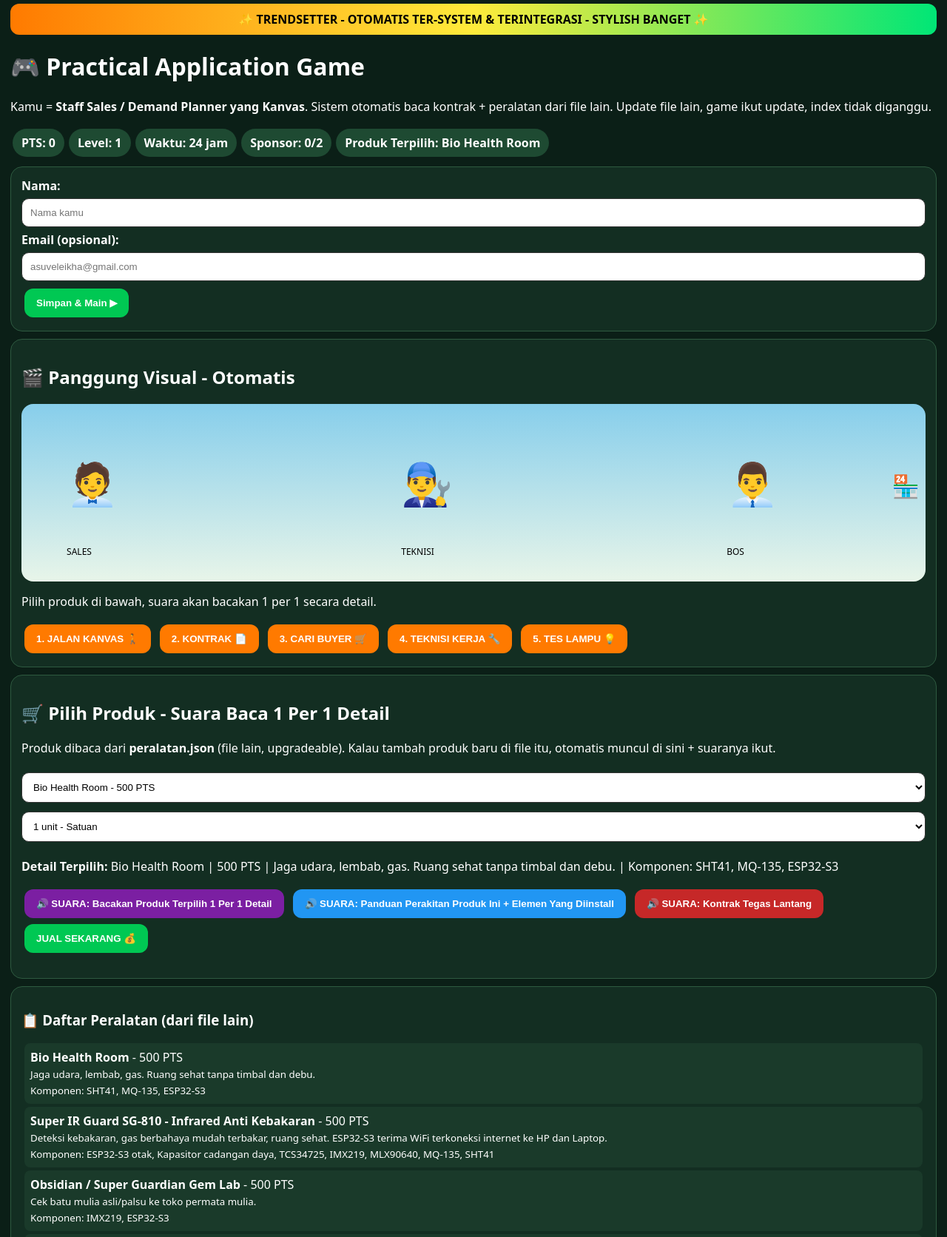
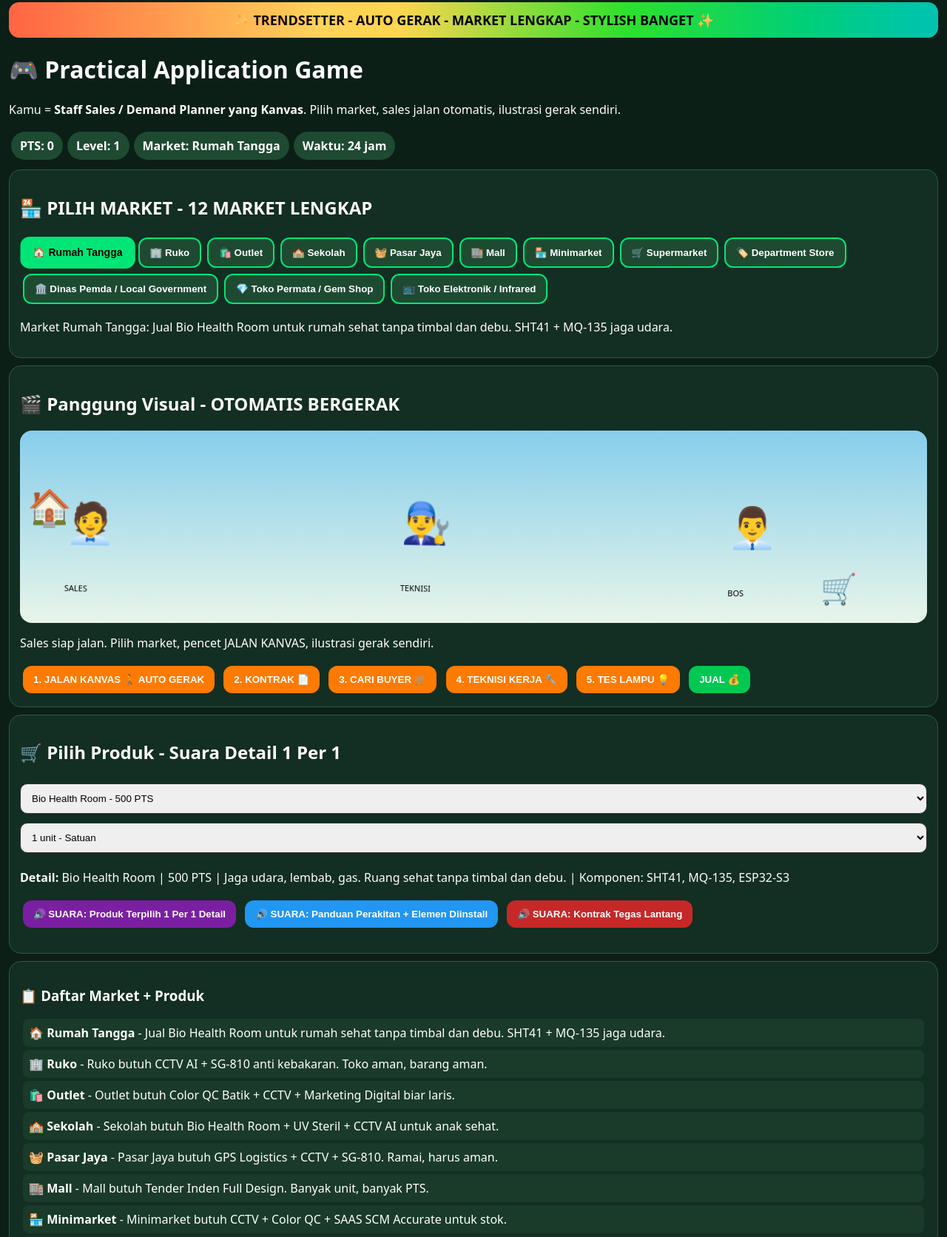
Before and after one commit to asuveleikha-ai/practical_aplication_super.ir.bio.secure-tools, a plain HTML site: page index.html in a window 1280 px wide. Shown: the part 9-1681 px from the top of the page at 74% size. Drawn offline with Linux system fonts and the light colour scheme.

Commit message:
Add files via upload

```diff
--- a/index.html
+++ b/index.html
@@ -1,66 +1,82 @@
 <!DOCTYPE html>
 <html lang="id"><head><meta charset="UTF-8"><meta name="viewport" content="width=device-width,initial-scale=1">
-<title>Practical Application Game - Auto System Terintegrasi</title>
+<title>Practical Application Game - Market Lengkap Auto Gerak</title>
 <style>
-*{box-sizing:border-box}body{margin:0;font-family:system-ui,Arial;background:#0b1f17;color:#fff;padding:14px}
+*{box-sizing:border-box}body{margin:0;font-family:system-ui,Arial;background:#0b1f17;color:#fff;padding:12px}
+.trend{background:linear-gradient(90deg,#ff7a00,#ffeb3b,#00e676,#00b0ff);color:#000;padding:12px;border-radius:14px;font-weight:900;text-align:center;font-size:18px;animation:pelangi 3s infinite}
+@keyframes pelangi{0%{filter:hue-rotate(0deg)}100%{filter:hue-rotate(360deg)}}
 .card{background:#132e22;border:1px solid #2e5a40;border-radius:16px;padding:14px;margin:10px 0}
-button{background:#ff7a00;color:#fff;border:0;padding:12px 16px;border-radius:12px;font-weight:800;cursor:pointer;margin:4px}
-button.green{background:#00c853}button.blue{background:#2196f3}button.purple{background:#7b1fa2}button.red{background:#c62828}
-input,select{width:100%;padding:11px;border-radius:10px;border:1px solid #333;margin:6px 0;background:#fff;color:#000}
+button{border:0;padding:11px 14px;border-radius:12px;font-weight:800;cursor:pointer;margin:4px;background:#ff7a00;color:#fff}
+button.green{background:#00c853}button.blue{background:#2196f3}button.purple{background:#7b1fa2}button.red{background:#c62828}button.market{background:#1e4a32;border:2px solid #00e676;color:#fff}
+button.market.active{background:#00e676;color:#000;transform:scale(1.05)}
+select,input{width:100%;padding:11px;border-radius:10px;border:1px solid #333;margin:6px 0}
 .pill{background:#1e4a32;padding:8px 12px;border-radius:999px;font-weight:700;display:inline-block;margin:3px}
-.stage{background:linear-gradient(180deg,#87CEEB,#e8f5e9);color:#000;border-radius:16px;padding:16px;min-height:240px;position:relative;overflow:hidden}
-.actor{font-size:56px;position:absolute;transition:left 1s;bottom:20px}.bubble{background:#fff;color:#000;padding:8px 10px;border-radius:12px;max-width:260px;font-size:13px;position:absolute;top:10px;display:none}
-.beam{position:absolute;top:30px;left:50%;width:180px;height:14px;background:#ffeb3b;box-shadow:0 0 24px #ffeb3b;display:none;transform:rotate(15deg)}
-.trend{background:linear-gradient(90deg,#ff7a00,#ffeb3b,#00e676);color:#000;padding:10px;border-radius:12px;font-weight:800;text-align:center}
+.stage{background:linear-gradient(180deg,#87CEEB,#e8f5e9);color:#000;border-radius:16px;padding:16px;min-height:260px;position:relative;overflow:hidden;transition:background 0.8s}
+.actor{font-size:54px;position:absolute;bottom:20px;transition:left 1.2s ease}
+@keyframes jalan{0%,100%{transform:translateY(0) rotate(-2deg)}50%{transform:translateY(-8px) rotate(2deg)}}
+@keyframes kedip{0%,100%{opacity:1}50%{opacity:0.3}}
+.gerak{animation:jalan 0.8s infinite}
+.lampu{font-size:50px;position:absolute;top:10px;right:10px;animation:kedip 0.7s infinite}
+.bubble{background:#fff;color:#000;padding:8px 10px;border-radius:12px;max-width:260px;font-size:13px;position:absolute;top:8px;display:none}
+.beam{position:absolute;top:40px;left:45%;width:180px;height:14px;background:#ffeb3b;box-shadow:0 0 28px #ffeb3b;display:none;transform:rotate(15deg)}
 </style></head><body>
-<div class="trend">✨ TRENDSETTER - OTOMATIS TER-SYSTEM & TERINTEGRASI - STYLISH BANGET ✨</div>
+<div class="trend">✨ TRENDSETTER - AUTO GERAK - MARKET LENGKAP - STYLISH BANGET ✨</div>
 <h1>🎮 Practical Application Game</h1>
-<p>Kamu = <b>Staff Sales / Demand Planner yang Kanvas</b>. Sistem otomatis baca kontrak + peralatan dari file lain. Update file lain, game ikut update, index tidak diganggu.</p>
-<div><span class="pill">PTS: <span id="pts">0</span></span><span class="pill">Level: <span id="level">1</span></span><span class="pill">Waktu: <span id="time">24</span> jam</span><span class="pill">Sponsor: <span id="sponsor">0</span>/2</span><span class="pill">Produk Terpilih: <span id="prodName">-</span></span></div>
+<p>Kamu = <b>Staff Sales / Demand Planner yang Kanvas</b>. Pilih market, sales jalan otomatis, ilustrasi gerak sendiri.</p>
+<div><span class="pill">PTS: <span id="pts">0</span></span><span class="pill">Level: <span id="level">1</span></span><span class="pill">Market: <span id="marketName">Rumah Tangga</span></span><span class="pill">Waktu: <span id="time">24</span> jam</span></div>
 
-<div class="card">
-<b>Nama:</b> <input id="nama" placeholder="Nama kamu">
-<b>Email (opsional):</b> <input id="email" placeholder="asuveleikha@gmail.com">
-<button class="green" onclick="document.getElementById('regMsg').innerText='Siap! Selamat main.'">Simpan & Main ▶</button> <span id="regMsg"></span>
+<div class="card"><h2>🏪 PILIH MARKET - 12 MARKET LENGKAP</h2>
+<div id="marketBtns"></div>
+<p id="marketDesc">Market Rumah Tangga: Jual Bio Health Room untuk rumah sehat tanpa timbal dan debu.</p>
 </div>
 
-<div class="card">
-<h2>🎬 Panggung Visual - Otomatis</h2>
+<div class="card"><h2>🎬 Panggung Visual - OTOMATIS BERGERAK</h2>
 <div class="stage" id="stage">
-<div class="bubble" id="bSales">Halo Bos!</div><div class="bubble" id="bBoss" style="right:10px">DEAL!</div><div class="bubble" id="bTek" style="left:38%">Siap Bos!</div>
-<div class="beam" id="beam"></div>
-<div class="actor" id="sales" style="left:5%">🧑‍💼<br><small style="font-size:12px">SALES</small></div>
-<div class="actor" id="tek" style="left:42%">👨‍🔧<br><small style="font-size:12px">TEKNISI</small></div>
-<div class="actor" id="boss" style="left:78%">👨‍💼<br><small style="font-size:12px">BOS</small></div>
-<div style="position:absolute;right:8px;top:90px;font-size:30px">🏪</div>
+<div class="bubble" id="bSales">Halo Bos!</div><div class="bubble" id="bBoss" style="right:8px">DEAL!</div>
+<div id="beam" class="beam"></div><div id="lampu" class="lampu" style="display:none">💡✨</div>
+<div class="actor gerak" id="sales" style="left:5%">🧑‍💼<br><small style="font-size:11px">SALES</small></div>
+<div class="actor gerak" id="tek" style="left:42%">👨‍🔧<br><small style="font-size:11px">TEKNISI</small></div>
+<div class="actor" id="boss" style="left:78%">👨‍💼<br><small style="font-size:11px">BOS</small></div>
+<div class="actor" id="buyer" style="left:90%;font-size:40px">🛒</div>
+<div id="marketEmoji" style="position:absolute;left:10px;top:70px;font-size:48px">🏠</div>
 </div>
-<p id="story">Pilih produk di bawah, suara akan bacakan 1 per 1 secara detail.</p>
-<button onclick="jalan()">1. JALAN KANVAS 🚶</button>
+<p id="story">Sales siap jalan. Pilih market, pencet JALAN KANVAS, ilustrasi gerak sendiri.</p>
+<button onclick="jalan()">1. JALAN KANVAS 🚶 AUTO GERAK</button>
 <button onclick="kontrak()">2. KONTRAK 📄</button>
 <button onclick="cariBuyer()">3. CARI BUYER 🛒</button>
 <button onclick="rakit()">4. TEKNISI KERJA 🔧</button>
 <button onclick="tesLampu()">5. TES LAMPU 💡</button>
+<button class="green" onclick="jual()">JUAL 💰</button>
 </div>
 
-<div class="card">
-<h2>🛒 Pilih Produk - Suara Baca 1 Per 1 Detail</h2>
-<p class="small">Produk dibaca dari <b>peralatan.json</b> (file lain, upgradeable). Kalau tambah produk baru di file itu, otomatis muncul di sini + suaranya ikut.</p>
+<div class="card"><h2>🛒 Pilih Produk - Suara Detail 1 Per 1</h2>
 <select id="produk" onchange="pilihProduk()"></select>
 <select id="qty"><option value="1">1 unit - Satuan</option><option value="5">5 unit</option><option value="10">10 unit</option><option value="100">TENDER 100 unit - INDENT FULL DESIGN</option></select>
-<p><b>Detail Terpilih:</b> <span id="detail"></span></p>
-<button class="purple" onclick="suaraProduk()">🔊 SUARA: Bacakan Produk Terpilih 1 Per 1 Detail</button>
-<button class="blue" onclick="suaraPanduanProduk()">🔊 SUARA: Panduan Perakitan Produk Ini + Elemen Yang Diinstall</button>
+<p><b>Detail:</b> <span id="detail"></span></p>
+<button class="purple" onclick="suaraProduk()">🔊 SUARA: Produk Terpilih 1 Per 1 Detail</button>
+<button class="blue" onclick="suaraPanduan()">🔊 SUARA: Panduan Perakitan + Elemen Diinstall</button>
 <button class="red" onclick="suaraKontrak()">🔊 SUARA: Kontrak Tegas Lantang</button>
-<button class="green" onclick="jual()">JUAL SEKARANG 💰</button>
 <p id="jualMsg"></p>
 </div>
 
-<div class="card"><h3>📋 Daftar Peralatan (dari file lain)</h3><div id="list"></div>
-<p class="small">Cara update: Edit file <b>peralatan.json</b> di GitHub, upload lagi. Jangan edit index.html ini. Game otomatis baca file baru. Kalau file tidak ketemu (offline), pakai daftar cadangan di dalam game.</p>
-</div>
+<div class="card"><h3>📋 Daftar Market + Produk</h3><div id="list"></div><p><small>Update produk dari file lain <b>peralatan.json</b> - upgradeable, index tidak diganggu. Market sudah lengkap di file ini.</small></p></div>
 
 <script>
-let pts=0,level=1,time=24,sponsor=0,hasKontrak=false,hasBuyer=false;
+let pts=0,level=1,time=24,curMarket=0,hasKontrak=false,hasBuyer=false;
+let MARKETS=[
+{nama:"Rumah Tangga",emoji:"🏠",warna:"linear-gradient(180deg,#87CEEB,#e8f5e9)",desc:"Jual Bio Health Room untuk rumah sehat tanpa timbal dan debu. SHT41 + MQ-135 jaga udara."},
+{nama:"Ruko",emoji:"🏢",warna:"linear-gradient(180deg,#FFD54F,#FFF8E1)",desc:"Ruko butuh CCTV AI + SG-810 anti kebakaran. Toko aman, barang aman."},
+{nama:"Outlet",emoji:"🛍️",warna:"linear-gradient(180deg,#F48FB1,#FCE4EC)",desc:"Outlet butuh Color QC Batik + CCTV + Marketing Digital biar laris."},
+{nama:"Sekolah",emoji:"🏫",warna:"linear-gradient(180deg,#81D4FA,#E1F5FE)",desc:"Sekolah butuh Bio Health Room + UV Steril + CCTV AI untuk anak sehat."},
+{nama:"Pasar Jaya",emoji:"🧺",warna:"linear-gradient(180deg,#A5D6A7,#E8F5E9)",desc:"Pasar Jaya butuh GPS Logistics + CCTV + SG-810. Ramai, harus aman."},
+{nama:"Mall",emoji:"🏬",warna:"linear-gradient(180deg,#CE93D8,#F3E5F5)",desc:"Mall butuh Tender Inden Full Design. Banyak unit, banyak PTS."},
+{nama:"Minimarket",emoji:"🏪",warna:"linear-gradient(180deg,#FFCC80,#FFF3E0)",desc:"Minimarket butuh CCTV + Color QC + SAAS SCM Accurate untuk stok."},
+{nama:"Supermarket",emoji:"🛒",warna:"linear-gradient(180deg,#90CAF9,#E3F2FD)",desc:"Supermarket butuh GPS + SAAS SCM + CCTV. Stok rapi, untung besar."},
+{nama:"Department Store",emoji:"🏷️",warna:"linear-gradient(180deg,#FFAB91,#FBE9E7)",desc:"Department Store butuh Tender Full Design + Marketing Digital."},
+{nama:"Dinas Pemda / Local Government",emoji:"🏛️",warna:"linear-gradient(180deg,#B0BEC5,#ECEFF1)",desc:"Dinas Pemda butuh Tender Resmi. Kontrak besar, PTS besar."},
+{nama:"Toko Permata / Gem Shop",emoji:"💎",warna:"linear-gradient(180deg,#B2DFDB,#E0F2F1)",desc:"Toko Permata butuh Obsidian Gem Lab. Cek batu asli atau palsu."},
+{nama:"Toko Elektronik / Infrared",emoji:"📺",warna:"linear-gradient(180deg,#FFF59D,#FFFDE7)",desc:"Toko Elektronik butuh semua alat infrared. Bos Sponsor ada di sini."}
+];
 let DATA=[
 {nama:"Bio Health Room",komponen:["SHT41","MQ-135","ESP32-S3"],fungsi:"Jaga udara, lembab, gas. Ruang sehat tanpa timbal dan debu.",pts:701},
 {nama:"Super IR Guard SG-810 - Infrared Anti Kebakaran",komponen:["ESP32-S3 otak","Kapasitor cadangan daya","TCS34725","IMX219","MLX90640","MQ-135","SHT41"],fungsi:"Deteksi kebakaran, gas berbahaya mudah terbakar. ESP32-S3 terima WiFi ke HP dan Laptop.",pts:1956},
@@ -70,51 +86,30 @@ let DATA=[
 {nama:"GPS Logistics",komponen:["ESP32-S3","GPS"],fungsi:"Lacak kurir dan barang.",pts:450},
 {nama:"SAAS SCM Accurate",komponen:["Aplikasi"],fungsi:"Catat stok, order, uang, demand planner.",pts:500},
 {nama:"Sistem Marketing Digital",komponen:["Aplikasi"],fungsi:"Posting, chat, Google Search, promosi produk Bos.",pts:600},
-{nama:"UV Steril + Fogging",komponen:["UV LED 365nm","MOSFET AO3400","Photodiode S1226","Relay Omron"],fungsi:"Steril ruangan, bunuh jamur.",pts:380},
-{nama:"Lampu Senter Demo",komponen:["ESP32-S3","LED","Tombol ON"],fungsi:"Contoh nyata: tombol ON ditekan, cahaya memancar.",pts:100}
+{nama:"UV Steril + Fogging",komponen:["UV LED 365nm","MOSFET AO3400","Photodiode S1226","Relay Omron"],fungsi:"Steril ruangan, bunuh jamur.",pts:380}
 ];
-async function loadData(){
-  try{let r=await fetch('peralatan.json');if(r.ok){let j=await r.json();if(j.peralatan&&j.peralatan.length){DATA=j.peralatan.map(p=>({nama:p.nama,komponen:p.komponen||[],fungsi:p.fungsi||'',pts:p.pts||500}));}}}
-  catch(e){}
-  render();
+function renderMarkets(){
+  let d=document.getElementById('marketBtns');d.innerHTML=MARKETS.map((m,i)=>`<button class="market ${i===curMarket?'active':''}" onclick="pilihMarket(${i})">${m.emoji} ${m.nama}</button>`).join('');
+  let m=MARKETS[curMarket];document.getElementById('marketName').innerText=m.nama;document.getElementById('marketDesc').innerText='Market '+m.nama+': '+m.desc;
+  document.getElementById('marketEmoji').innerText=m.emoji;document.getElementById('stage').style.background=m.warna;
+  document.getElementById('list').innerHTML=MARKETS.map(x=>`<div style="background:#1a3a2a;padding:8px;border-radius:8px;margin:4px">${x.emoji} <b>${x.nama}</b> - ${x.desc}</div>`).join('')+DATA.map(p=>`<div style="background:#2a1a3a;padding:8px;border-radius:8px;margin:4px"><b>${p.nama}</b> - ${p.pts} PTS - ${p.fungsi}</div>`).join('');
 }
-function render(){
-  let sel=document.getElementById('produk');sel.innerHTML='';
-  DATA.forEach(p=>{let o=document.createElement('option');o.text=p.nama+' - '+p.pts+' PTS';sel.add(o)});
-  let l=document.getElementById('list');l.innerHTML=DATA.map(p=>`<div style="background:#1a3a2a;padding:8px;border-radius:8px;margin:4px"><b>${p.nama}</b> - ${p.pts} PTS<br><small>${p.fungsi}<br>Komponen: ${p.komponen.join(', ')}</small></div>`).join('');
-  pilihProduk();
-}
-function upd(){document.getElementById('pts').innerText=pts;document.getElementById('level').innerText=level;document.getElementById('time').innerText=time;document.getElementById('sponsor').innerText=sponsor;}
+function pilihMarket(i){curMarket=i;renderMarkets();let m=MARKETS[i];speak(`Market terpilih! ${m.nama}! ${m.desc}`);document.getElementById('story').innerText='Market: '+m.nama+' - '+m.desc;}
+function renderProduk(){let s=document.getElementById('produk');s.innerHTML='';DATA.forEach(p=>{let o=document.createElement('option');o.text=p.nama+' - '+p.pts+' PTS';s.add(o)});pilihProduk();}
+function cur(){return DATA[document.getElementById('produk').selectedIndex]||DATA[0];}
+function pilihProduk(){let p=cur();document.getElementById('detail').innerText=p.nama+' | '+p.pts+' PTS | '+p.fungsi+' | Komponen: '+p.komponen.join(', ');}
 function speak(t,lantang=false){try{speechSynthesis.cancel();let u=new SpeechSynthesisUtterance(t);u.lang='id-ID';u.rate=0.92;u.volume=lantang?1:0.95;let vs=speechSynthesis.getVoices();let v=vs.find(x=>x.lang&&x.lang.toLowerCase().startsWith('id'))||vs[0];if(v)u.voice=v;speechSynthesis.speak(u);}catch(e){}}
-function cur(){return DATA[document.getElementById('produk').selectedIndex]||DATA[0];}
-function pilihProduk(){let p=cur();document.getElementById('prodName').innerText=p.nama;document.getElementById('detail').innerText=p.nama+' | '+p.pts+' PTS | '+p.fungsi+' | Komponen: '+p.komponen.join(', ');}
-function suaraProduk(){
-  let p=cur();let q=document.getElementById('qty').value;
-  let teks=`Produk terpilih! Satu! ${p.nama}! Harga ${p.pts} PTS! Jumlah ${q} unit! Fungsi: ${p.fungsi} Komponen yang harus diinstall, satu per satu: `+p.komponen.map((c,i)=>`${i+1}. ${c}`).join(', ')+`. Total PTS: ${p.pts*q} PTS!`;
-  document.getElementById('story').innerText=teks; speak(teks);
-  if(q>1) speak(`Pembelian dalam jumlah banyak! ${q} unit! Semua varian ${p.nama} akan dirakit satu per satu!`);
-}
-function suaraPanduanProduk(){
-  let p=cur();
-  let teks=`Panduan perakitan ${p.nama}! Langkah satu! Siapkan komponen: `+p.komponen.join(', ')+`. Langkah dua! Pasang satu per satu sesuai desain! Langkah tiga! Sambungkan dengan kapasitor dan dioda untuk cadangkan daya! Langkah empat! Sambungkan WiFi ESP32-S3 ke HP dan Laptop! Langkah lima! Tes! Tekan tombol ON! Lampu menyala! Cahaya memancar! Sensor mendeteksi! Peralatan aktif berfungsi setelah terinstall dengan benar!`;
-  // Special for SG-810
-  if(p.nama.includes('SG-810')||p.nama.includes('Infrared')) teks=`Panduan perakitan Infrared Anti Kebakaran! ESP32-S3 sebagai otak, menerima WiFi terkoneksi via internet ke HP dan Laptop! Gunakan kapasitor untuk mencadangkan daya agar TCS34725 dan IMX219 berfungsi dengan baik! TCS34725 dan IMX219 mendeteksi kebakaran, gas berbahaya mudah terbakar! SHT41 dan MQ-135 mendeteksi ruang sehat tanpa timbal dan debu! Tekan tombol ON! Lampu menyala! Cahaya memancar! Installasi benar! Aktif berfungsi!`;
-  document.getElementById('story').innerText=teks; speak(teks,true);
-}
-function suaraKontrak(){speak('Perhatian! Kontrak resmi! Bos Sponsor setuju! Sales Demand Planner dapat upah PTS per transaksi! Teknisi merakit! Peralatan kita: '+DATA.map(p=>p.nama).join(', ')+'. Semua harus dipasang dengan benar, aktif berfungsi!',true);}
-function jalan(){document.getElementById('sales').style.left='62%';speak('Sales jalan! Kanvas ke toko! Menuju Bos Sponsor!');}
-function kontrak(){hasKontrak=true;sponsor=1;suaraKontrak();}
-function cariBuyer(){hasBuyer=true;speak('Buyer datang! Saya mau pesan! Nota Order dibuat! Satuan, lebih dari satu unit, atau Tender Inden Full Design!');}
-function rakit(){if(!hasBuyer){speak('Belum ada buyer, cari buyer dulu.');return;}suaraPanduanProduk();}
-function tesLampu(){let b=document.getElementById('beam');b.style.display=b.style.display==='block'?'none':'block';speak('Tes lampu! Tombol ON ditekan! Lampu menyala! Cahaya memancar! Installasi benar! Aktif berfungsi!');}
-function jual(){
-  if(!hasKontrak){speak('Buat kontrak dulu, jalan ke toko dulu.');return;}
-  let p=cur();let q=parseInt(document.getElementById('qty').value);
-  let total=p.pts*q + (q>=100?2000+500+600:1100);
-  let deal=Math.random()<0.6; if(!deal){time--;document.getElementById('jualMsg').innerText='Kecewa... Buyer belum setuju. Waktu -1 jam.';speak('Kecewa, buyer belum setuju. Waktu berkurang satu jam. Cari lagi.');upd();return;}
-  pts+=total;level++;document.getElementById('jualMsg').innerText=`Berhasil! +${total} PTS. ${p.nama} terpasang, aktif berfungsi!`;
-  speak(`Berhasil! Transaksi! ${p.nama} terjual ${q} unit! Total ${total} PTS! Peralatan terpasang, aktif berfungsi!`);
-  upd();
-}
-loadData(); upd();
+function suaraProduk(){let p=cur();let q=document.getElementById('qty').value;let teks=`Produk terpilih! ${p.nama}! Harga ${p.pts} PTS! Jumlah ${q} unit! Market ${MARKETS[curMarket].nama}! Fungsi: ${p.fungsi} Komponen satu per satu: `+p.komponen.map((c,i)=>`${i+1}. ${c}`).join(', ')+`. Total ${p.pts*q} PTS!`;document.getElementById('story').innerText=teks;speak(teks);}
+function suaraPanduan(){let p=cur();let teks=`Panduan perakitan ${p.nama}! Siapkan: `+p.komponen.join(', ')+`. Pasang satu per satu! Sambungkan kapasitor dan dioda untuk cadangkan daya! Sambungkan WiFi ESP32-S3 ke HP dan Laptop! Tes! Tekan ON! Lampu menyala! Cahaya memancar! Aktif berfungsi!`;if(p.nama.includes('SG-810'))teks=`Panduan SG-810! ESP32-S3 sebagai otak, menerima WiFi terkoneksi via internet ke HP dan Laptop! Gunakan kapasitor untuk mencadangkan daya agar TCS34725 dan IMX219 berfungsi dengan baik! TCS34725 dan IMX219 mendeteksi kebakaran, gas berbahaya mudah terbakar! SHT41 dan MQ-135 mendeteksi ruang sehat tanpa timbal dan debu! Tekan ON! Lampu menyala! Cahaya memancar! Installasi benar! Aktif berfungsi!`;document.getElementById('story').innerText=teks;speak(teks,true);}
+function suaraKontrak(){speak('Perhatian! Kontrak resmi! Bos Sponsor setuju! Sales dapat PTS! Teknisi merakit! Peralatan kita: '+DATA.map(p=>p.nama).join(', ')+'. Semua harus dipasang benar, aktif berfungsi!',true);}
+function jalan(){let s=document.getElementById('sales');let pos=5;let iv=setInterval(()=>{pos+=8;if(pos>60){clearInterval(iv);speak('Sales sampai! Tatap muka dengan Bos di market '+MARKETS[curMarket].nama);}s.style.left=pos+'%';},300);speak('Sales jalan! Kanvas ke market '+MARKETS[curMarket].nama+'!');}
+function kontrak(){hasKontrak=true;suaraKontrak();}
+function cariBuyer(){hasBuyer=true;document.getElementById('buyer').style.left='65%';speak('Buyer datang di market '+MARKETS[curMarket].nama+'! Saya mau pesan!');}
+function rakit(){if(!hasBuyer){speak('Cari buyer dulu.');return;}suaraPanduan();}
+function tesLampu(){let b=document.getElementById('beam');b.style.display='block';document.getElementById('lampu').style.display='block';speak('Tes lampu! Tombol ON! Lampu menyala! Cahaya memancar! Installasi benar! Aktif berfungsi!');}
+function jual(){if(!hasKontrak){speak('Buat kontrak dulu.');return;}let p=cur();let q=parseInt(document.getElementById('qty').value);let total=p.pts*q+(q>=100?2000+500+600:1100);let deal=Math.random()<0.6;if(!deal){time--;document.getElementById('jualMsg').innerText='Buyer belum setuju. Waktu -1 jam.';speak('Buyer belum setuju. Cari lagi.');return;}pts+=total;level++;document.getElementById('jualMsg').innerText=`Berhasil di ${MARKETS[curMarket].nama}! +${total} PTS. ${p.nama} terpasang, aktif!`;speak(`Berhasil! Di market ${MARKETS[curMarket].nama}, ${p.nama} terjual ${q} unit! Total ${total} PTS! Aktif berfungsi!`);document.getElementById('pts').innerText=pts;document.getElementById('level').innerText=level;document.getElementById('time').innerText=time;}
+async function loadData(){try{let r=await fetch('peralatan.json');if(r.ok){let j=await r.json();if(j.peralatan&&j.peralatan.length)DATA=j.peralatan.map(p=>({nama:p.nama,komponen:p.komponen||[],fungsi:p.fungsi||'',pts:p.pts||500}));}}catch(e){}renderProduk();}
+renderMarkets();loadData();
+// Auto gerak buyer tiap 5 detik biar hidup
+setInterval(()=>{let b=document.getElementById('buyer');b.style.left=(b.style.left==='65%'?'90%':'65%');},5000);
 </script></body></html>
```
